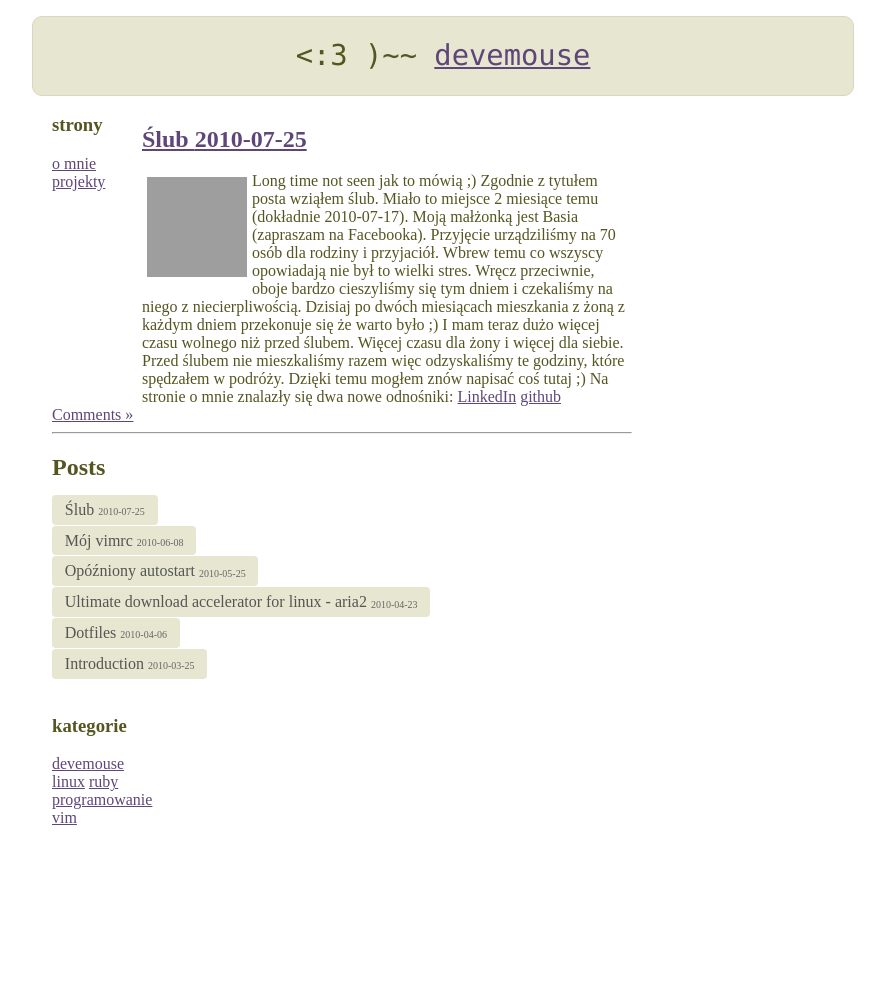
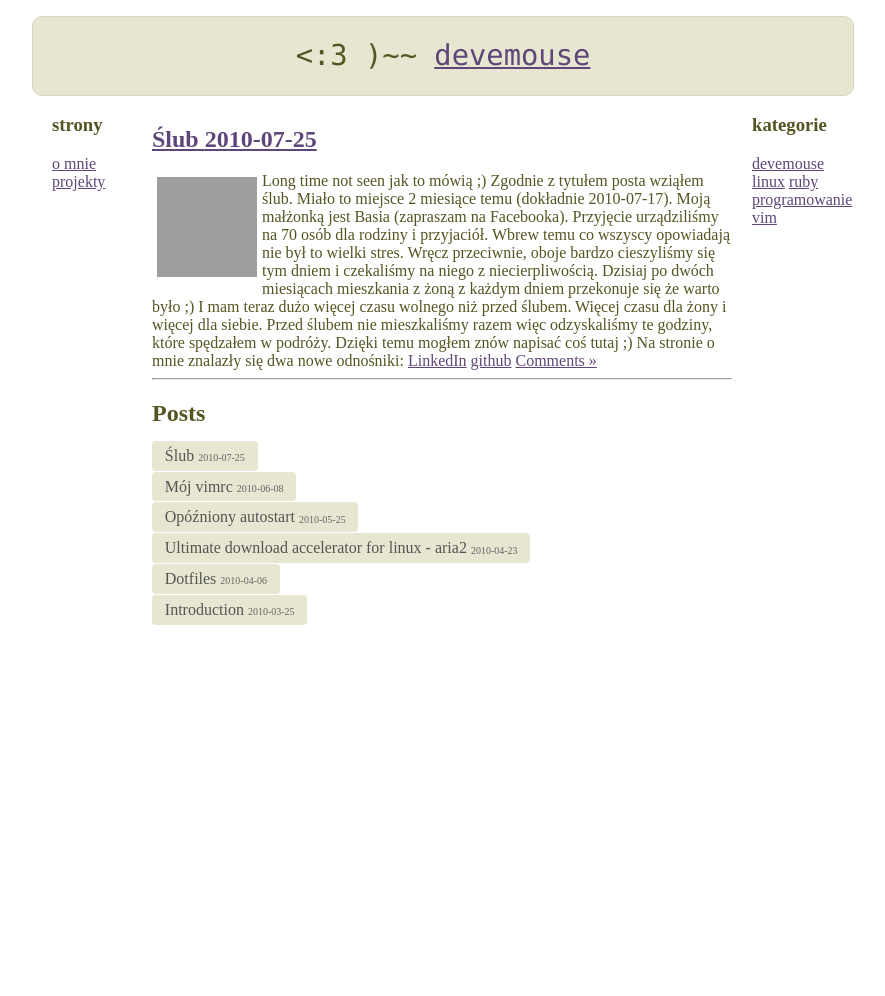
Before and after one commit to devemouse/devemouse.github.com, a Jekyll site: the page built from index.html, in a window 1280 px wide. Shown: the whole page, without its empty margins (198-1083 px from the left). Built offline with Jekyll 4.4.1, drawn with Linux system fonts in a browser that asks for light colours; Markdown is read by kramdown in place of the engine named in the settings; after the commit the page ends 900 px from its top, so only the background shows below that; grey boxes are pictures that could not be loaded.

Commit message:
some css mods

```diff
--- a/css/default.css
+++ b/css/default.css
@@ -119,7 +119,6 @@
    border-bottom-left-radius: 10px;
 }
 
-h2.post_title
 
 .center,.left,.right {
    display:inline;
```
